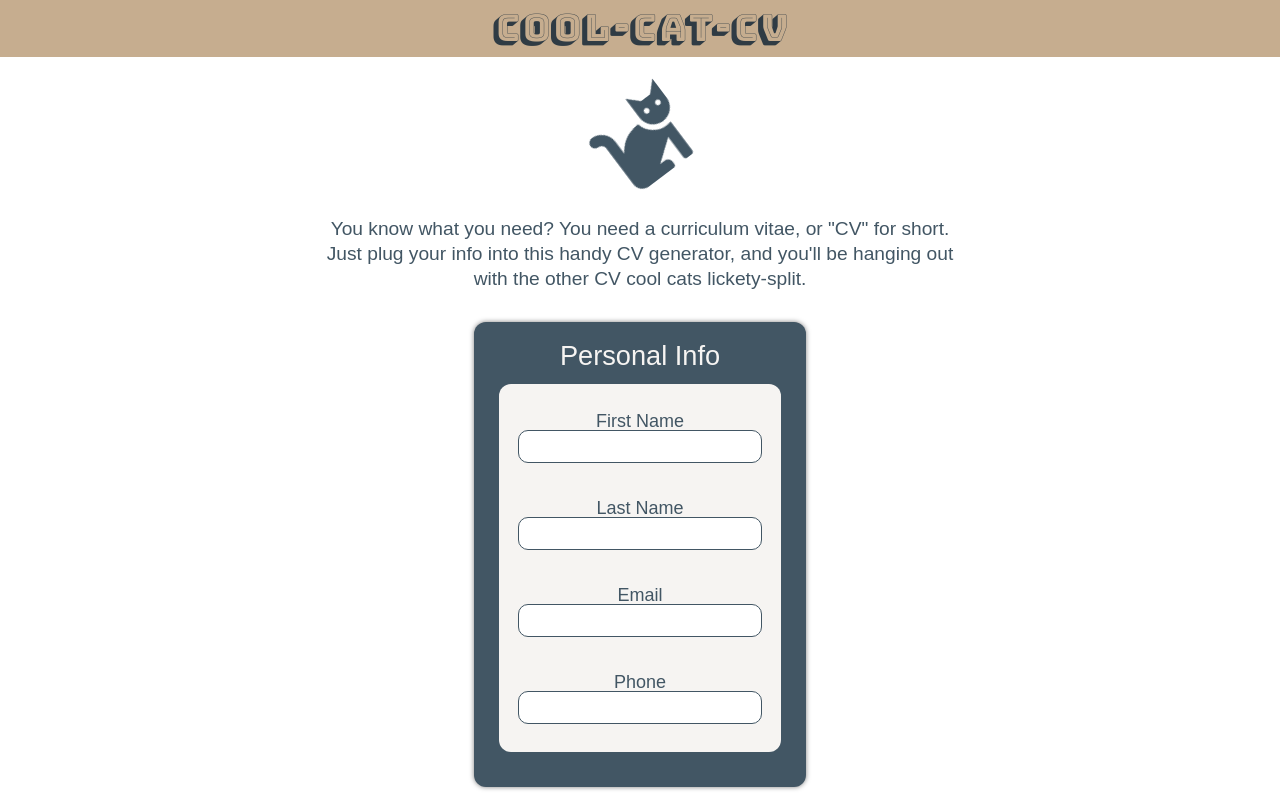
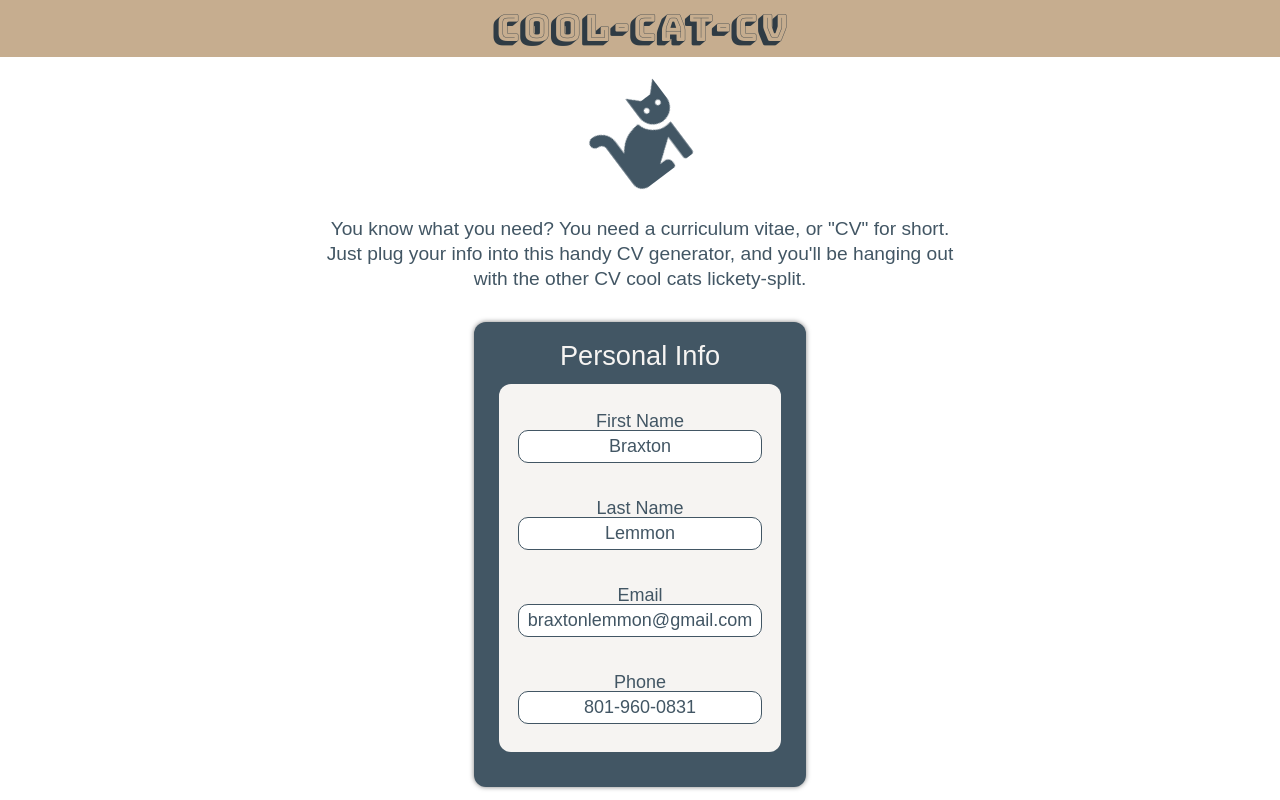
Before and after one commit to braxtonlemmon/cv-project-react, a React (Create React App) app: page / in a window 1280 px wide. Shown: the top 800 px of the page. Built offline with nearby package versions, Linux system fonts and the light colour scheme; a web font is replaced by a local one.

Commit message:
Reconnect personalData with Personal components to retrieve form data when editing.

```diff
--- a/src/App.js
+++ b/src/App.js
@@ -30,13 +30,8 @@ const Main = styled.main`
   margin-bottom: 30px;
 `;
 
-const SubmitButton = styled(Button)`
-  cursor: pointer;
-`;
-
 function App() {
   const [isEditing, setEditing] = useState(true);
-  const [canSubmit, setCanSubmit] = useState(false);
   // const [personalData, setPersonalData] = useState({
   //   firstName: '',
   //   lastName: '',
@@ -99,9 +94,6 @@ function App() {
       workEndDate: '05/01/2015'
     }
   ])
-  const handleSubmit = () => {
-    setEditing(false);
-  }
 
   const handleEdit = () => {
     setEditing(true);
@@ -127,21 +119,6 @@ function App() {
               isEditing={isEditing}
               setEditing={setEditing}
             />
-            {/* <Personal
-              personalData={personalData}
-              setPersonalData={setPersonalData}
-              setCanSubmit={setCanSubmit}
-              canSubmit={canSubmit}
-            />
-            <Education
-              educationData={educationData}
-              setEducationData={setEducationData}
-            />
-            <Experience
-              experienceData={experienceData}
-              setExperienceData={setExperienceData}
-            /> */}
-            {/* <SubmitButton canSubmit={canSubmit} onClick={handleSubmit}>Submit</SubmitButton> */}
           </Main>
         }
         {
--- a/src/components/MainFormComponent.jsx
+++ b/src/components/MainFormComponent.jsx
@@ -17,7 +17,6 @@ const Form = styled.form`
 
 function MainFormComponent({
   personalData,
-  setPersonalData,
   onSubmit,
   handleSubmit,
   register,
@@ -30,6 +29,7 @@ function MainFormComponent({
         <Personal
           register={register}
           errors={errors}
+          personalData={personalData}
         />
         <Education
           register={register}
--- a/src/components/MainFormContainer.jsx
+++ b/src/components/MainFormContainer.jsx
@@ -1,5 +1,5 @@
 import React from 'react';
-import { useForm, useFieldArray } from 'react-hook-form';
+import { useForm } from 'react-hook-form';
 import MainFormComponent from './MainFormComponent';
 
 // I will make this one single form, instead of three separate forms as I have it now
@@ -16,22 +16,16 @@ function MainFormContainer({
 
   const { register, handleSubmit, errors, control } = useForm();
 
-  // const {
-  //   fields: educationFields,
-  //   append: educationAppend,
-  //   remove: educationRemove
-  // } = useFieldArray({ control, name: "education" });
-
-  // const {
-  //   fields: experienceFields,
-  //   append: experienceAppend,
-  //   remove: experienceRemove
-  // } = useFieldArray({ control, name: "experience" })
-
   const onSubmit = (data, e) => {
     e.preventDefault();
     setEditing(false)
     console.log(data);
+    setPersonalData({
+      firstName: data.firstName,
+      lastName: data.lastName,
+      email: data.email,
+      phone: data.phone
+    })
   }
 
   return (
--- a/src/components/Personal.jsx
+++ b/src/components/Personal.jsx
@@ -2,7 +2,7 @@ import React from 'react';
 import { Section, H2, Block } from './Shared';
 import PersonalFormComponent from './PersonalFormComponent';
 
-function Personal({ register, errors }) {
+function Personal({ register, errors, personalData }) {
   return (
     <Section>
       <H2>Personal Info</H2>
@@ -10,6 +10,7 @@ function Personal({ register, errors }) {
         <PersonalFormComponent
           register={register}
           errors={errors}
+          personalData={personalData}
         />
       </Block>
     </Section>
--- a/src/components/PersonalFormComponent.jsx
+++ b/src/components/PersonalFormComponent.jsx
@@ -9,7 +9,7 @@ const Row = styled(row)`
   font-family: 'Gayathri', sans-serif;
 `;
 
-function PersonalFormComponent({ register, errors }) {
+function PersonalFormComponent({ register, errors, personalData }) {
 
   return (
     <Wrapper>
@@ -19,6 +19,7 @@ function PersonalFormComponent({ register, errors }) {
             type="text"
             id="firstName"
             name="firstName"
+            defaultValue={personalData.firstName}
             ref={register({ required: 'First name is required.' })}
           />
         </Row>
@@ -29,6 +30,7 @@ function PersonalFormComponent({ register, errors }) {
             type="text"
             id="lastName"
             name="lastName"
+            defaultValue={personalData.lastName}
             ref={register({ required: 'Last name is required.' })}
           />
         </Row>
@@ -39,6 +41,7 @@ function PersonalFormComponent({ register, errors }) {
             type="email"
             id="email"
             name="email"
+            defaultValue={personalData.email}
             ref={register({ required: 'Email is required.' })}
           />
         </Row>
@@ -49,6 +52,7 @@ function PersonalFormComponent({ register, errors }) {
             type="tel"
             id="phone"
             name="phone"
+            defaultValue={personalData.phone}
             ref={register({ required: 'Phone number is required.' })}
           />
         </Row>
```
